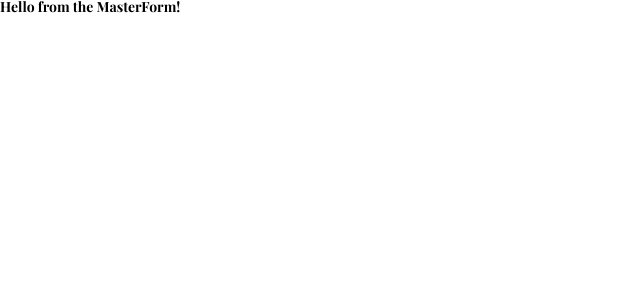
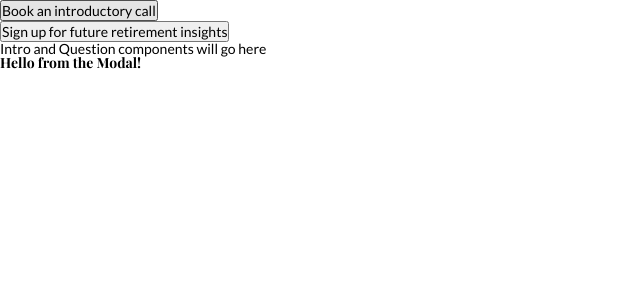
Before and after one commit to andrews1022/trustic-wealth-management-survey-react-typescript, a React (Create React App) app: page / in a window 1280 px wide. Shown: the top 300 px of the page, without its empty margins (0-640 px from the left). Built offline with nearby package versions, Linux system fonts and the light colour scheme.

Commit message:
corrected context typing

```diff
--- a/src/App.tsx
+++ b/src/App.tsx
@@ -10,7 +10,7 @@ import MasterForm from './components/MasterForm';
 const App = () => {
 	const [state, dispatch] = useReducer(formReducer, initialFormState);
 
-	const memoizedContext = useMemo(() => ({ formDispatch: dispatch, formState: state }), []);
+	const memoizedContext = useMemo(() => ({ formState: state, formDispatch: dispatch }), []);
 
 	return (
 		<FormContext.Provider value={memoizedContext}>
--- a/src/components/MasterForm/index.tsx
+++ b/src/components/MasterForm/index.tsx
@@ -1,11 +1,38 @@
-import React from 'react';
+import React, { useContext } from 'react';
 
-type MasterFormProps = {};
+// context
+import FormContext from '../../context/FormContext';
 
-const MasterForm = (props: MasterFormProps) => {
+// components
+import Nav from '../Nav';
+import Modal from '../Modal';
+
+const MasterForm = () => {
+	const formContext = useContext(FormContext);
+
 	return (
 		<div>
-			<h2>Hello from the MasterForm!</h2>
+			{formContext.formState.currentStep !== 4 ? (
+				<div className='master-form'>
+					<Nav />
+
+					<div className='master-form__inner'>
+						<p>Intro and Question components will go here</p>
+						{/* <Intro /> */}
+						{/* <Question1 /> */}
+						{/* <Question2 /> */}
+						{/* <Question3 /> */}
+					</div>
+
+					<Modal />
+				</div>
+			) : (
+				<div>
+					<p>Results component will go here</p>
+					{/* <Results /> */}
+					<Modal />
+				</div>
+			)}
 		</div>
 	);
 };
--- a/src/components/Nav/index.tsx
+++ b/src/components/Nav/index.tsx
@@ -1,12 +1,26 @@
-import React from 'react';
+import React, { useContext } from 'react';
 
-type NavProps = {};
+// context
+import FormContext from '../../context/FormContext';
 
-const Nav = (props: NavProps) => {
+const Nav = () => {
+	const formContext = useContext(FormContext);
+
 	return (
-		<div>
-			<h2>Hello from the Nav!</h2>
-		</div>
+		<nav className='nav'>
+			<ul className='nav__list'>
+				<li className='nav__item'>
+					<button onClick={() => {}} type='button'>
+						Book an introductory call
+					</button>
+				</li>
+				<li className='nav__item'>
+					<button onClick={() => {}} type='button'>
+						Sign up for future retirement insights
+					</button>
+				</li>
+			</ul>
+		</nav>
 	);
 };
 
--- a/src/context/FormContext.ts
+++ b/src/context/FormContext.ts
@@ -1,8 +1,12 @@
 import { createContext } from 'react';
+import { initialFormState } from '../reducer/formReducer';
 
 // types
-import { FormState } from '../types/types';
+import { FormContextType } from '../types/types';
 
-const FormContext = createContext<FormState | {}>({});
+const FormContext = createContext<FormContextType>({
+	formState: initialFormState,
+	formDispatch: () => null
+});
 
 export default FormContext;
```
Also changed, not shown: src/types/types.ts (+7 -0 lines), .eslintrc.json.
